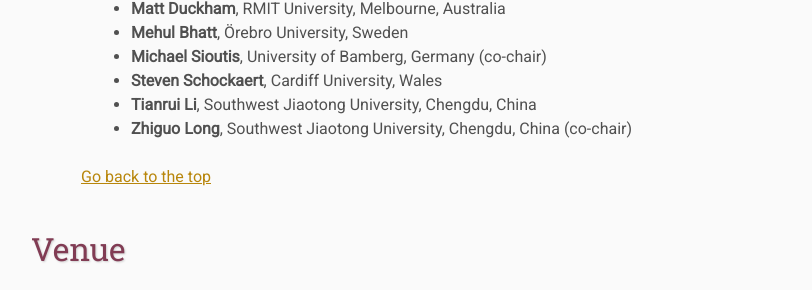
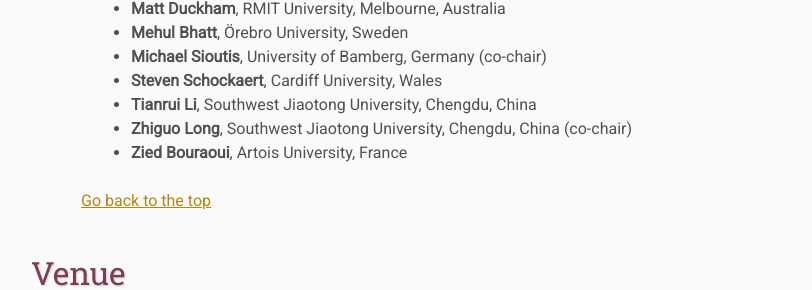
Before and after one commit to strl2022/strl2022.github.io, a plain HTML site: page index.html in a window 1280 px wide. Shown: the part 3994-4284 px from the top of the page, without its empty margins (109-921 px from the left). Drawn offline with Linux system fonts and the light colour scheme.

Commit message:
Zied Bouraoui as PC

```diff
--- a/index.html
+++ b/index.html
@@ -171,6 +171,7 @@
     <li><strong>Steven Schockaert</strong>, Cardiff University, Wales</li>
     <li><strong>Tianrui Li</strong>, Southwest Jiaotong University, Chengdu, China</li>
     <li><strong>Zhiguo Long</strong>, Southwest Jiaotong University, Chengdu, China (co-chair)</li>
+    <li><strong>Zied Bouraoui</strong>, Artois University, France</li>
     </ul>
     <p><a href="#top">Go back to the top</a></p>
 
```
